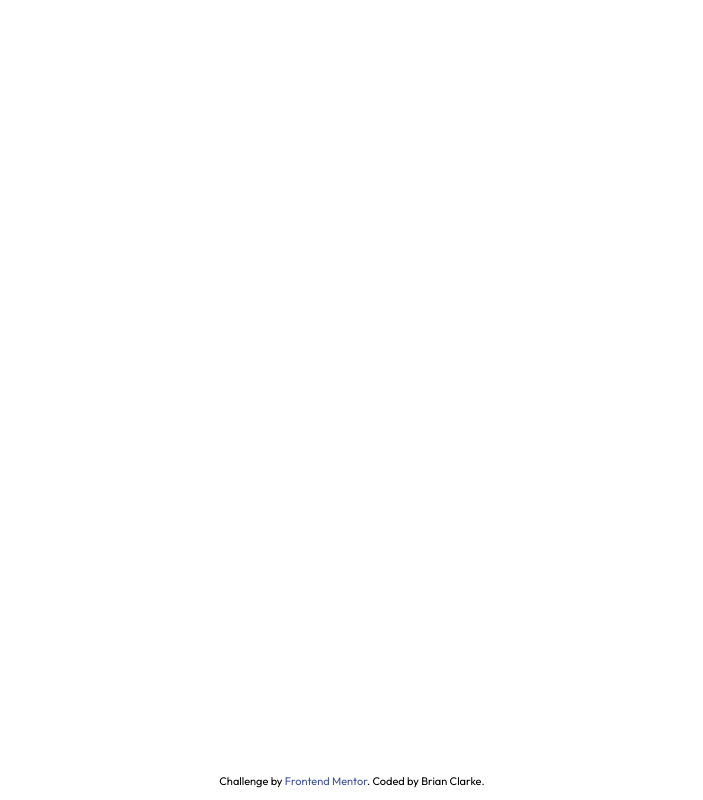
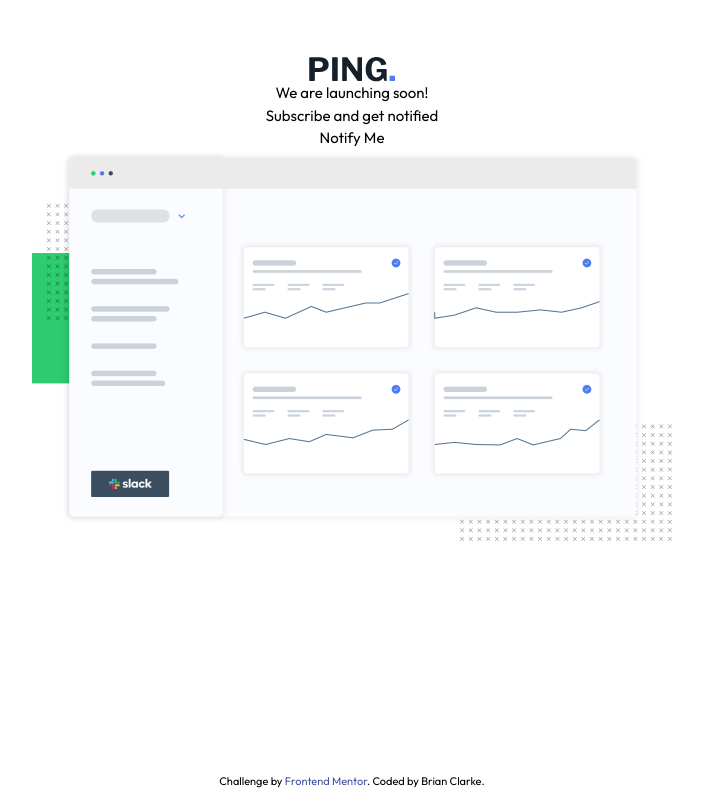
Before and after one commit to clarkeadg/fm-ping-coming-soon-page, a React (Vite) app: page / in a window 1280 px wide. Shown: the whole page, without its empty margins (288-991 px from the left). Built offline with nearby package versions, Linux system fonts and the light colour scheme.

Commit message:
components

```diff
--- a/src/App.tsx
+++ b/src/App.tsx
@@ -1,10 +1,10 @@
 import Attribution from './components/Attribution'
-//import QRCode from './components/QRCode'
+import ComingSoon from './components/ComingSoon/ComingSoon'
 
 const App = () => {
   return (
-    <main className="relative flex min-h-screen justify-center items-center py-10">
-
+    <main className="relative flex min-h-screen justify-center py-10">
+      <ComingSoon/>
       <div className="absolute bottom-0 w-full h-10 flex items-center justify-center">
         <Attribution/>
       </div>
--- /dev/null
+++ b/src/components/ComingSoon/ComingSoon.tsx
@@ -0,0 +1,26 @@
+import logoUrl from '../../assets/images/logo.svg'
+import imgUrl from '../../assets/images/illustration-dashboard.png'
+
+import './ComingSoon.css'
+
+const ComingSoon = () => {
+  return (
+    <div className="flex flex-col items-center py-5">
+      <div className="">
+        <img src={logoUrl} className=''/>
+      </div>
+      <h1 className="">We are launching soon!</h1>
+      <p className="">Subscribe and get notified</p>
+      <div className="">
+        <button className="">
+          Notify Me
+        </button>
+      </div>
+      <div className="">
+        <img src={imgUrl} className='max-w-full w-[640px]'/>
+      </div>
+    </div>
+  )
+}
+
+export default ComingSoon
```
Also changed, not shown: src/components/ComingSoon/ComingSoon.css (added), 1 other file (tests, documents, lock files or other folders).
